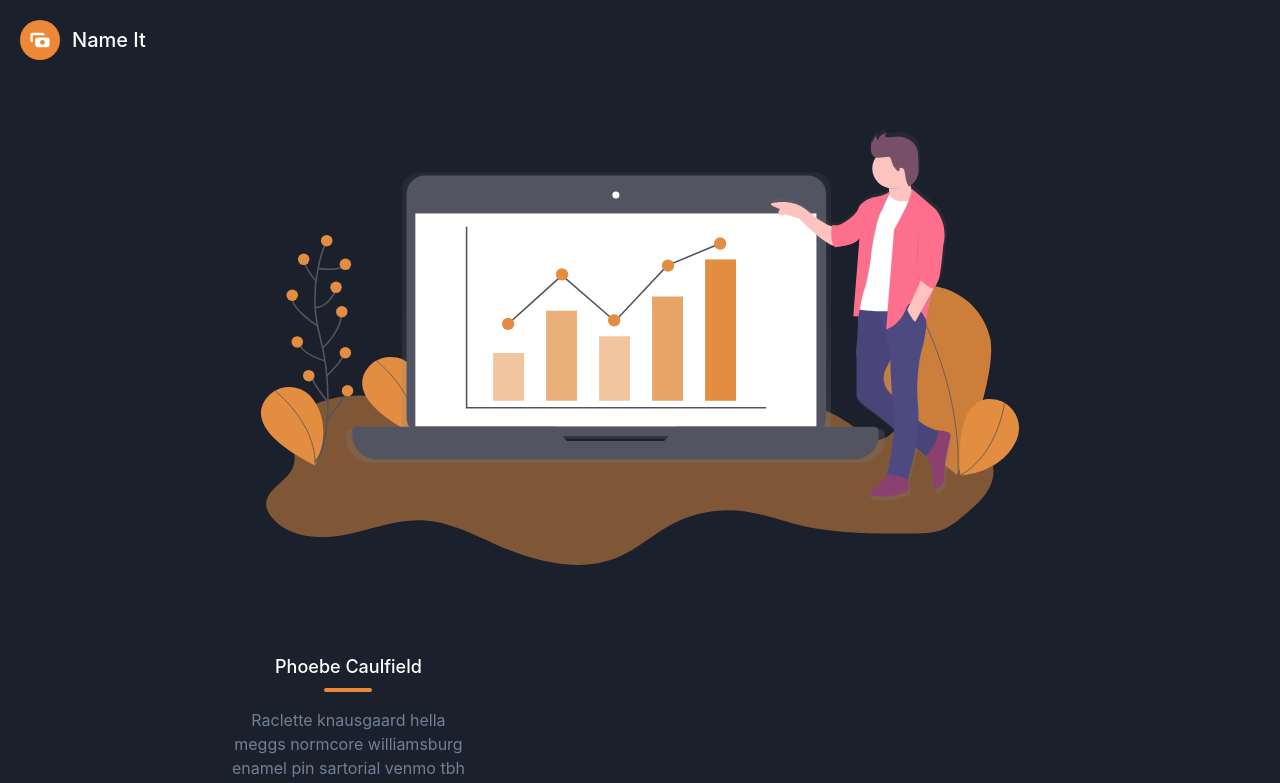
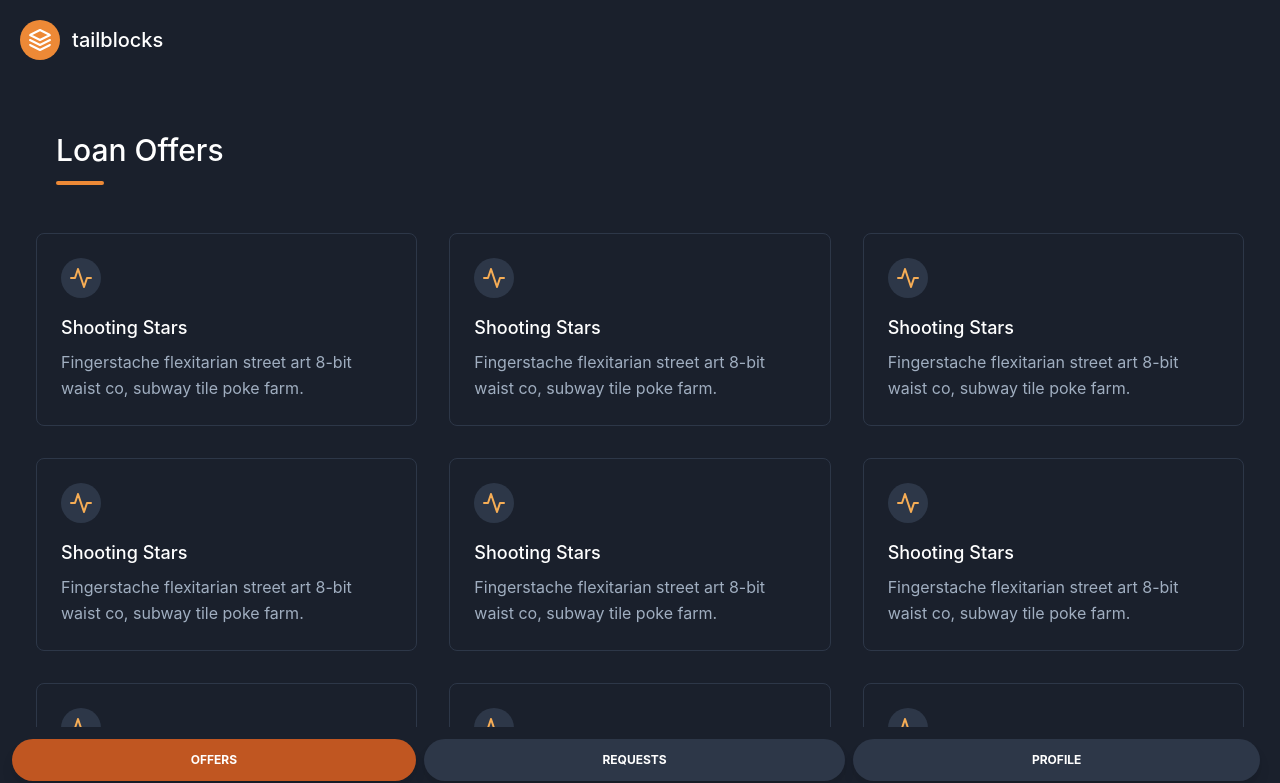
Before and after one commit to ScarletSpidey/Rev_SegmentationFault, a React (Create React App) app in the folder user-pwa/: page /app in a window 1280 px wide. Before the commit this address led to /home. Shown: the top 783 px of the page. Built offline with nearby package versions, Linux system fonts and the light colour scheme.

Commit message:
HomeScreen Addition

```diff
--- a/user-pwa/src/App.js
+++ b/user-pwa/src/App.js
@@ -5,7 +5,7 @@ import { BrowserRouter, Route, Switch, Redirect } from "react-router-dom";
 import Home from './views/Home'
 import Login from './views/Login'
 import Register from './views/Register'
-
+import MainLayout from './views/MainLayout'
 class App extends Component {
 
   render(){
@@ -16,6 +16,7 @@ class App extends Component {
           <Route path="/home" render = {props => <Home {...props} />} />
           <Route path="/login" render={props => <Login {...props}  />} />
           <Route path="/register" render={props => <Register {...props} />} />
+          <Route path="/app" render ={props => <MainLayout {...props} />} />
 
         <Redirect from="/" to="/home" />
         </Switch>
--- /dev/null
+++ b/user-pwa/src/components/LoanOfferCard.js
@@ -0,0 +1,32 @@
+import React from 'react'
+
+const LoanOfferCard = () => {
+    return(
+        <div className="xl:w-1/3 md:w-1/2 p-4">
+            <div className="border border-gray-800 p-6 rounded-lg">
+                <div className="w-10 h-10 inline-flex items-center justify-center rounded-full bg-gray-800 text-orange-400 mb-4">
+                    <svg
+                    fill="none"
+                    stroke="currentColor"
+                    strokeLinecap="round"
+                    strokeLinejoin="round"
+                    strokeWidth={2}
+                    className="w-6 h-6"
+                    viewBox="0 0 24 24"
+                    >
+                    <path d="M22 12h-4l-3 9L9 3l-3 9H2" />
+                    </svg>
+                </div>
+                <h2 className="text-lg text-white font-medium title-font mb-2">
+                    Shooting Stars
+                </h2>
+                <p className="leading-relaxed text-base">
+                    Fingerstache flexitarian street art 8-bit waist co, subway tile poke
+                    farm.
+                </p>
+            </div>
+        </div>
+    )
+}
+
+export default LoanOfferCard
--- /dev/null
+++ b/user-pwa/src/components/LoanOffers.js
@@ -0,0 +1,37 @@
+import React, { Component } from 'react'
+
+import LoanOfferCard from './LoanOfferCard'
+
+class LoanOffers extends Component{
+    render(){
+        return(
+            <div>
+                <section className="text-gray-500 bg-gray-900 body-font px-5">
+                    <div className="container px-5 pb-12 pt-10 mx-auto flex flex-wrap items-center">
+                        <div className="lg:w-3/5 md:w-1/2 md:pr-16 lg:pr-0 pr-0">
+                            <h1 className="title-font font-medium text-3xl text-white">Loan Offers</h1>
+                            <div className="w-12 h-1 bg-orange-500 rounded mt-2" />
+                        </div>
+                    </div>
+
+                    <div className="flex flex-wrap -m-4">
+                        <LoanOfferCard />
+                        <LoanOfferCard />
+                        <LoanOfferCard />
+                        <LoanOfferCard />
+                        <LoanOfferCard />
+                        <LoanOfferCard />
+                        <LoanOfferCard />
+                        <LoanOfferCard />
+                        <LoanOfferCard />
+                        <LoanOfferCard />
+
+                    </div>
+
+                </section>
+            </div>
+        )
+    }
+}
+
+export default LoanOffers
--- /dev/null
+++ b/user-pwa/src/components/PendingRequests.js
@@ -0,0 +1,13 @@
+import React, { Component } from 'react'
+
+class PendingRequests extends Component{
+    render(){
+        return(
+            <div>
+               Pending Requests
+            </div>
+        )
+    }
+}
+
+export default PendingRequests
--- /dev/null
+++ b/user-pwa/src/components/Profile.js
@@ -0,0 +1,13 @@
+import React, { Component } from 'react'
+
+class Profile extends Component{
+    render(){
+        return(
+            <div>
+                Profile
+            </div>
+        )
+    }
+}
+
+export default Profile
--- /dev/null
+++ b/user-pwa/src/views/MainLayout.js
@@ -0,0 +1,144 @@
+import React from 'react'
+
+import LoanOffers from '../components/LoanOffers'
+import PendingRequests from '../components/PendingRequests'
+import Profile from '../components/Profile'
+
+
+const Tabs = ({ color }) => {
+    const [openTab, setOpenTab] = React.useState(1);
+
+
+    return (
+      <>
+
+        <header className="text-gray-500 bg-gray-900 body-font">
+            <div className="container mx-auto flex flex-wrap p-5 flex-col md:flex-row items-center">
+                <a className="flex title-font font-medium items-center text-white md:mb-0" href="/app">
+                <svg
+                    xmlns="http://www.w3.org/2000/svg"
+                    fill="none"
+                    stroke="currentColor"
+                    strokeLinecap="round"
+                    strokeLinejoin="round"
+                    strokeWidth={2}
+                    className="w-10 h-10 text-white p-2 bg-orange-500 rounded-full"
+                    viewBox="0 0 24 24"
+                >
+                    <path d="M12 2L2 7l10 5 10-5-10-5zM2 17l10 5 10-5M2 12l10 5 10-5" />
+                </svg>
+                <span className="ml-3 text-xl">tailblocks</span>
+                </a>
+            </div>
+        </header>
+
+        <div className="flex flex-wrap">
+          <div className="w-full">
+            <div className="relative flex flex-col min-w-0 break-words  w-full mb-6 rounded-lg ">
+              <div className="px-4  pt-2 pb-5 flex-auto">
+                <div className="tab-content tab-space">
+                  <div className={openTab === 1 ? "block" : "hidden"} id="link1">
+
+                    <LoanOffers />
+
+                  </div>
+                  <div className={openTab === 2 ? "block" : "hidden"} id="link2">
+
+                   <PendingRequests />
+
+                  </div>
+                  <div className={openTab === 3 ? "block" : "hidden"} id="link3">
+
+                    <Profile />
+
+                  </div>
+                </div>
+              </div>
+            </div>
+
+            <div style={{
+                    position: 'fixed',
+                    left: '0',
+                    bottom: '0',
+                    width: '100%',
+                    backgroundColor: '#1a202c'
+            }}>
+                <ul
+                    className="flex mb-0 list-none flex-wrap pt-3 pb-5 flex-row px-3"
+                    role="tablist"
+                    >
+                    <li className="-mb-px mr-2 last:mr-0 flex-auto text-center">
+                        <a
+                        className={
+                            "text-xs font-bold uppercase px-5 py-3 shadow-lg rounded-full block  leading-normal " +
+                            (openTab === 1
+                            ? "text-white bg-" + color + "-700"
+                            : "text-white bg-gray-800")
+                        }
+                        onClick={e => {
+                            e.preventDefault();
+                            setOpenTab(1);
+                        }}
+                        data-toggle="tab"
+                        href="#link1"
+                        role="tablist"
+                        >
+                            Offers
+                        </a>
+                    </li>
+                    <li className="-mb-px mr-2 last:mr-0 flex-auto text-center">
+                        <a
+                        className={
+                            "text-xs font-bold uppercase px-5 py-3 shadow-lg rounded-full block leading-normal " +
+                            (openTab === 2
+                            ? "text-white bg-" + color + "-700"
+                            : "text-white bg-gray-800")
+                        }
+                        onClick={e => {
+                            e.preventDefault();
+                            setOpenTab(2);
+                        }}
+                        data-toggle="tab"
+                        href="#link2"
+                        role="tablist"
+                        >
+                         Requests
+                        </a>
+                    </li>
+                    <li className="-mb-px mr-2 last:mr-0 flex-auto text-center">
+                        <a
+                        className={
+                            "text-xs font-bold uppercase px-5 py-3 shadow-lg rounded-full block leading-normal " +
+                            (openTab === 3
+                            ? "text-white bg-" + color + "-700"
+                            : "text-white bg-gray-800")
+                        }
+                        onClick={e => {
+                            e.preventDefault();
+                            setOpenTab(3);
+                        }}
+                        data-toggle="tab"
+                        href="#link3"
+                        role="tablist"
+                        >
+                            Profile
+                        </a>
+                    </li>
+                    </ul>
+            </div>
+          </div>
+        </div>
+      </>
+    );
+  };
+
+  export default function MainLayout() {
+    return (
+      <>
+        <div className="container">
+          <Tabs color="orange" />
+        </div>
+
+      </>
+    );
+  }
```
